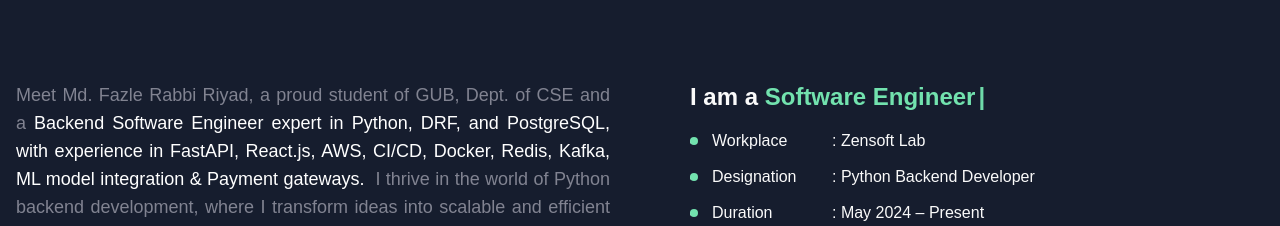
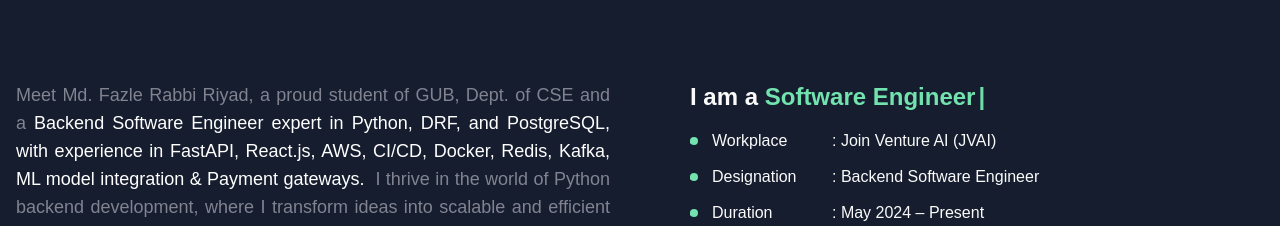
Before and after one commit to RiyadSheikh27/Portfolio-Riyad, a React (Vite) app: page / in a window 1280 px wide. Shown: the part 1040-1266 px from the top of the page. Built offline with nearby package versions, Linux system fonts and the light colour scheme; a web font is replaced by a local one.

Commit message:
changes workplace

```diff
--- a/src/components/About.tsx
+++ b/src/components/About.tsx
@@ -45,13 +45,13 @@ const handleDownload = () => {
               <strong className="inline-block lg:min-w-[120px] min-w-[100px] font-medium">
                 Workplace
               </strong>
-              : Zensoft Lab
+              : Join Venture AI (JVAI)
             </li>
             <li className="relative my-list">
               <strong className="inline-block lg:min-w-[120px] min-w-[100px] font-medium">
                 Designation
               </strong>
-              : Python Backend Developer
+              : Backend Software Engineer
             </li>
             <li className="relative my-list">
               <strong className="inline-block lg:min-w-[120px] min-w-[100px] font-medium">
```
